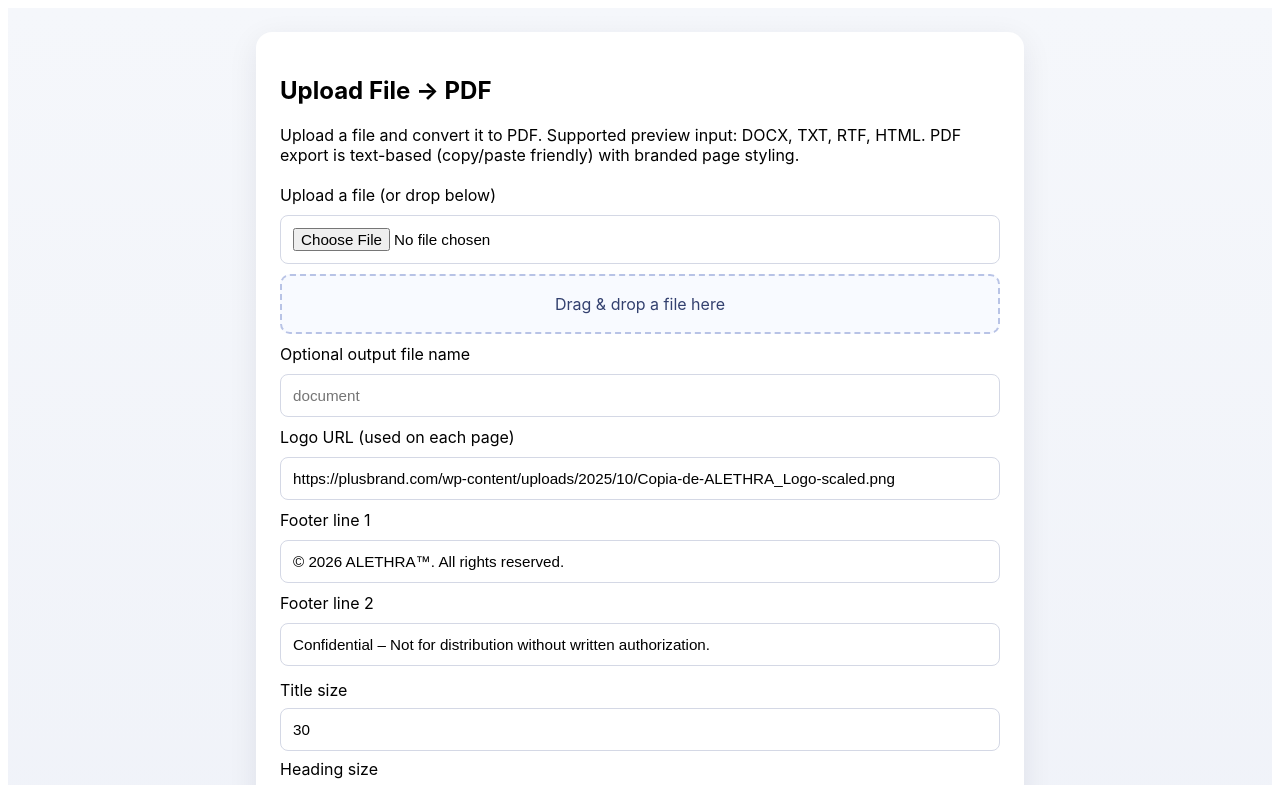
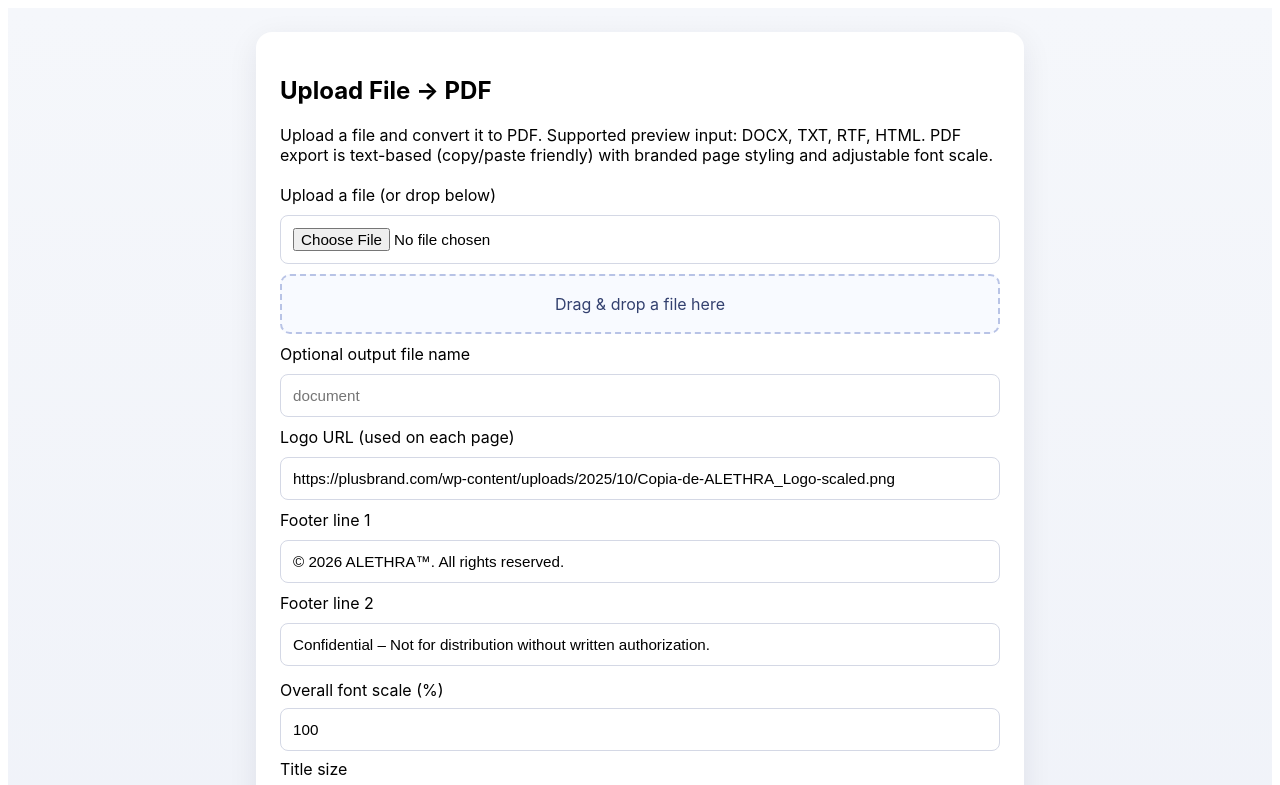
Before and after one commit to alethrainc/pdf-agent, a Next.js app: page / in a window 1280 px wide. Shown: the top 785 px of the page. Built offline with nearby package versions, Linux system fonts and the light colour scheme.

Commit message:
Add overall PDF font scale control

```diff
--- a/pages/index.js
+++ b/pages/index.js
@@ -9,6 +9,7 @@ const DEFAULT_STYLE_OPTIONS = {
   headingFontSize: 17,
   bodyFontSize: 11,
   titleFontWeight: 'thin',
+  fontScalePercent: 100,
 };
 
 
@@ -67,6 +68,7 @@ async function loadLogoDataUrl(url) {
 }
 
 function getBlockStyle(blockRole, styleOptions) {
+  const scale = Math.max(60, Math.min(140, Number(styleOptions.fontScalePercent) || 100)) / 100;
   const isTitle = blockRole === 'title';
   const isHeading = blockRole === 'heading';
   const fontSize = isTitle
@@ -75,14 +77,16 @@ function getBlockStyle(blockRole, styleOptions) {
       ? Number(styleOptions.headingFontSize) || DEFAULT_STYLE_OPTIONS.headingFontSize
       : Number(styleOptions.bodyFontSize) || DEFAULT_STYLE_OPTIONS.bodyFontSize;
 
+  const scaledFontSize = fontSize * scale;
+
   return {
-    fontSize,
-    lineHeight: isTitle ? fontSize * 1.32 : isHeading ? fontSize * 1.42 : fontSize * 1.58,
+    fontSize: scaledFontSize,
+    lineHeight: isTitle ? scaledFontSize * 1.32 : isHeading ? scaledFontSize * 1.42 : scaledFontSize * 1.58,
     fontStyle: isTitle
       ? styleOptions.titleFontWeight === 'normal' ? 'bold' : 'normal'
       : isHeading ? 'bold' : 'normal',
     align: isTitle ? 'center' : 'left',
-    paragraphGap: isTitle ? 14 : 10,
+    paragraphGap: (isTitle ? 14 : 10) * scale,
   };
 }
 
@@ -250,8 +254,8 @@ export default function Home() {
           yStart: contentTop,
           align: 'left',
           fontStyle: 'normal',
-          fontSize: Number(styleOptions.bodyFontSize) || DEFAULT_STYLE_OPTIONS.bodyFontSize,
-          lineHeight: (Number(styleOptions.bodyFontSize) || DEFAULT_STYLE_OPTIONS.bodyFontSize) * 1.58,
+          fontSize: (Number(styleOptions.bodyFontSize) || DEFAULT_STYLE_OPTIONS.bodyFontSize) * (Math.max(60, Math.min(140, Number(styleOptions.fontScalePercent) || 100)) / 100),
+          lineHeight: ((Number(styleOptions.bodyFontSize) || DEFAULT_STYLE_OPTIONS.bodyFontSize) * (Math.max(60, Math.min(140, Number(styleOptions.fontScalePercent) || 100)) / 100)) * 1.58,
         });
       }
 
@@ -309,7 +313,7 @@ export default function Home() {
     <main className={styles.main}>
       <section className={styles.card}>
         <h1>Upload File → PDF</h1>
-        <p>Upload a file and convert it to PDF. Supported preview input: DOCX, TXT, RTF, HTML. PDF export is text-based (copy/paste friendly) with branded page styling.</p>
+        <p>Upload a file and convert it to PDF. Supported preview input: DOCX, TXT, RTF, HTML. PDF export is text-based (copy/paste friendly) with branded page styling and adjustable font scale.</p>
 
         <form onSubmit={handleSubmit} className={styles.form}>
           <label htmlFor="upload">Upload a file (or drop below)</label>
@@ -369,6 +373,15 @@ export default function Home() {
           />
 
           <div className={styles.styleGrid}>
+            <label htmlFor="fontScalePercent">Overall font scale (%)</label>
+            <input
+              id="fontScalePercent"
+              type="number"
+              min="60"
+              max="140"
+              value={styleOptions.fontScalePercent}
+              onChange={(event) => setStyleOptions((prev) => ({ ...prev, fontScalePercent: Math.max(60, Math.min(140, Number(event.target.value) || prev.fontScalePercent)) }))}
+            />
             <label htmlFor="titleFontSize">Title size</label>
             <input
               id="titleFontSize"
@@ -429,7 +442,9 @@ export default function Home() {
               if (!text) return null;
               const isTitle = block.role === 'title';
               const isHeading = block.role === 'heading';
-              const fontSize = isTitle ? styleOptions.titleFontSize : isHeading ? styleOptions.headingFontSize : styleOptions.bodyFontSize;
+              const scale = (Math.max(60, Math.min(140, Number(styleOptions.fontScalePercent) || 100))) / 100;
+              const baseFontSize = isTitle ? styleOptions.titleFontSize : isHeading ? styleOptions.headingFontSize : styleOptions.bodyFontSize;
+              const fontSize = baseFontSize * scale;
               const fontWeight = isTitle ? (styleOptions.titleFontWeight === 'thin' ? 200 : 500) : isHeading ? 500 : 400;
               return (
                 <p
```
